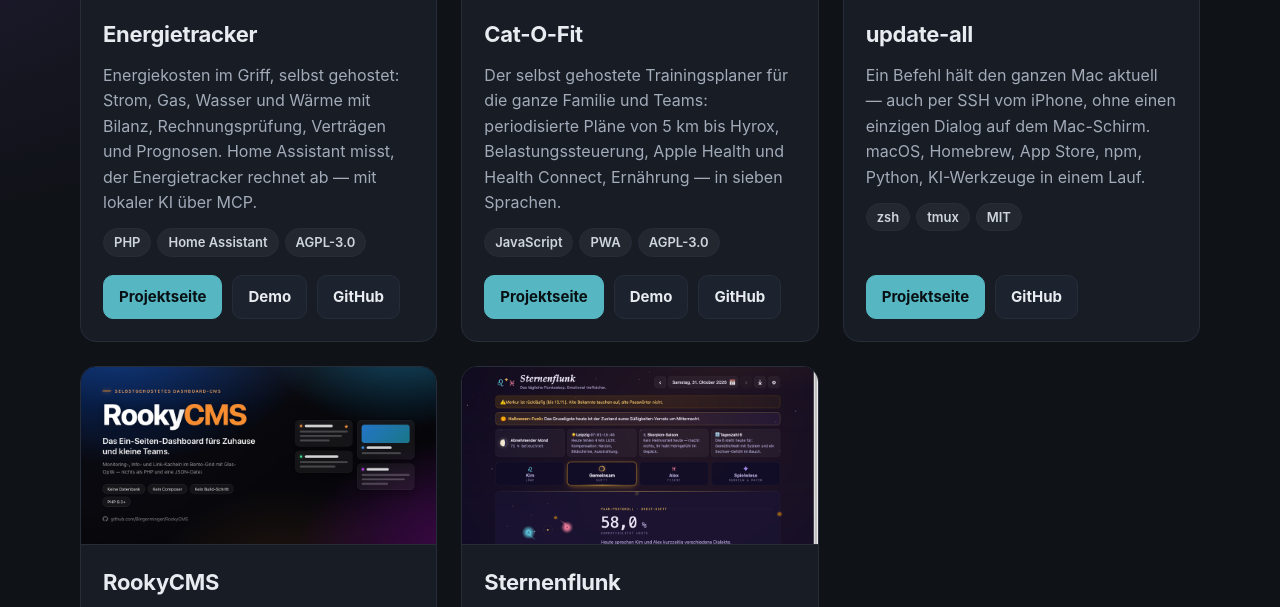
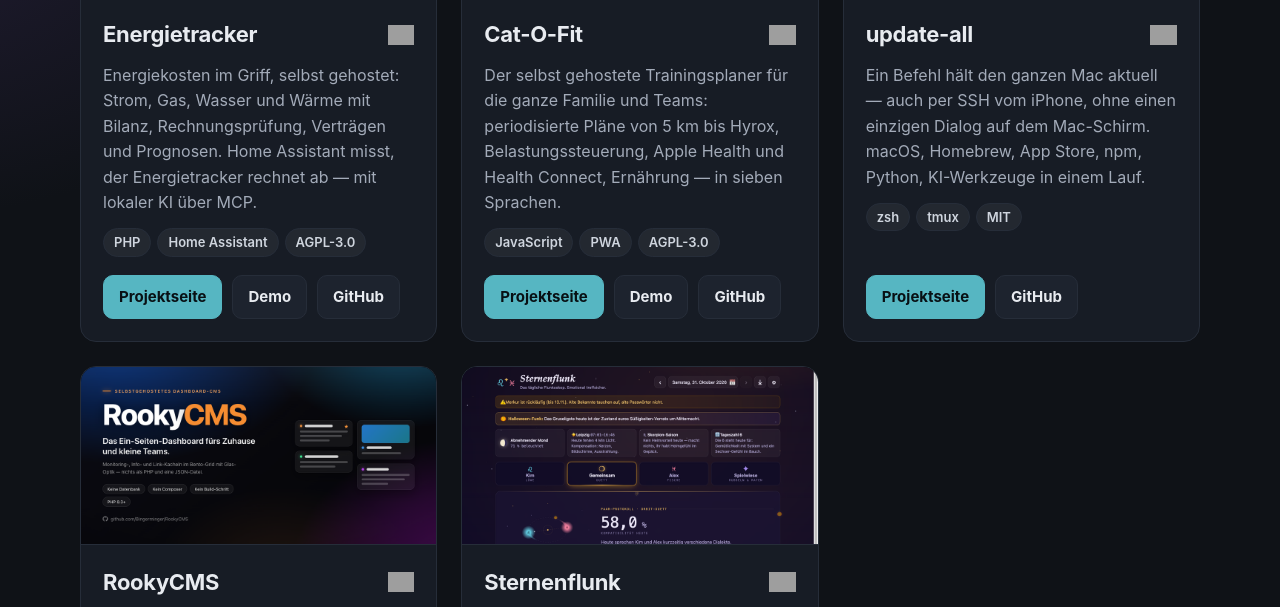
Before and after one commit to Bingerminger/Bingerminger.github.io, a plain HTML site: page index.html in a window 1280 px wide. Shown: the part 750-1357 px from the top of the page. Drawn offline with Linux system fonts and the light colour scheme; grey boxes are pictures that could not be loaded.

Commit message:
Startseite: Versions-Badge je Projektkachel; Datenschutz nennt shields.io

```diff
--- a/index.html
+++ b/index.html
@@ -34,6 +34,8 @@ h1{font-size:clamp(34px,5vw,56px);line-height:1.08;letter-spacing:-1.1px;margin:
 .card .bild img{width:100%;height:100%;object-fit:cover}
 .card .text{padding:20px 22px 22px;display:flex;flex-direction:column;gap:10px;flex:1}
 .card h2{margin:0;font-size:22px;letter-spacing:-.3px}
+.kopf{display:flex;align-items:center;justify-content:space-between;gap:12px;flex-wrap:wrap}
+.ver{display:inline-flex;line-height:0}.ver img{height:20px;width:auto}
 .card p{margin:0;color:var(--muted);font-size:16px}
 .chips{display:flex;flex-wrap:wrap;gap:6px;margin:2px 0 0;padding:0;list-style:none}
 .chips li{font-size:13px;font-weight:600;color:#cfd5de;background:rgba(255,255,255,.05);border:1px solid var(--line);border-radius:999px;padding:3px 10px}
@@ -68,7 +70,7 @@ footer .wrap{display:flex;flex-wrap:wrap;gap:14px 26px;align-items:center}
     <article class="card">
       <a class="bild" href="energietracker/"><img src="assets/projekte/energietracker.png" width="960" height="480" alt="Energietracker"></a>
       <div class="text">
-        <h2>Energietracker</h2>
+        <div class="kopf"><h2>Energietracker</h2><a class="ver" href="https://github.com/Bingerminger/energietracker/releases" title="Releases von Energietracker"><img src="https://img.shields.io/github/v/release/Bingerminger/energietracker?label=version&amp;color=blue" alt="Aktuelle Version von Energietracker" height="20"></a></div>
         <p>Energiekosten im Griff, selbst gehostet: Strom, Gas, Wasser und Wärme mit Bilanz, Rechnungsprüfung, Verträgen und Prognosen. Home Assistant misst, der Energietracker rechnet ab — mit lokaler KI über MCP.</p>
         <ul class="chips"><li>PHP</li><li>Home Assistant</li><li>AGPL-3.0</li></ul>
         <div class="links"><a class="btn primary" href="energietracker/">Projektseite</a><a class="btn" href="energietracker/demo/">Demo</a><a class="btn" href="https://github.com/Bingerminger/energietracker">GitHub</a></div>
@@ -77,7 +79,7 @@ footer .wrap{display:flex;flex-wrap:wrap;gap:14px 26px;align-items:center}
     <article class="card">
       <a class="bild" href="cat-o-fit/"><img src="assets/projekte/cat-o-fit.png" width="960" height="480" loading="lazy" alt="Cat-O-Fit"></a>
       <div class="text">
-        <h2>Cat-O-Fit</h2>
+        <div class="kopf"><h2>Cat-O-Fit</h2><a class="ver" href="https://github.com/Bingerminger/cat-o-fit/releases" title="Releases von Cat-O-Fit"><img src="https://img.shields.io/github/v/release/Bingerminger/cat-o-fit?label=version&amp;color=blue" alt="Aktuelle Version von Cat-O-Fit" height="20"></a></div>
         <p>Der selbst gehostete Trainingsplaner für die ganze Familie und Teams: periodisierte Pläne von 5 km bis Hyrox, Belastungssteuerung, Apple Health und Health Connect, Ernährung — in sieben Sprachen.</p>
         <ul class="chips"><li>JavaScript</li><li>PWA</li><li>AGPL-3.0</li></ul>
         <div class="links"><a class="btn primary" href="cat-o-fit/">Projektseite</a><a class="btn" href="cat-o-fit/demo/">Demo</a><a class="btn" href="https://github.com/Bingerminger/cat-o-fit">GitHub</a></div>
@@ -86,7 +88,7 @@ footer .wrap{display:flex;flex-wrap:wrap;gap:14px 26px;align-items:center}
     <article class="card">
       <a class="bild" href="update-all/"><img src="assets/projekte/update-all.png" width="960" height="480" loading="lazy" alt="update-all"></a>
       <div class="text">
-        <h2>update-all</h2>
+        <div class="kopf"><h2>update-all</h2><a class="ver" href="https://github.com/Bingerminger/update-all/releases" title="Releases von update-all"><img src="https://img.shields.io/github/v/release/Bingerminger/update-all?label=version&amp;color=blue" alt="Aktuelle Version von update-all" height="20"></a></div>
         <p>Ein Befehl hält den ganzen Mac aktuell — auch per SSH vom iPhone, ohne einen einzigen Dialog auf dem Mac-Schirm. macOS, Homebrew, App Store, npm, Python, KI-Werkzeuge in einem Lauf.</p>
         <ul class="chips"><li>zsh</li><li>tmux</li><li>MIT</li></ul>
         <div class="links"><a class="btn primary" href="update-all/">Projektseite</a><a class="btn" href="https://github.com/Bingerminger/update-all">GitHub</a></div>
@@ -95,7 +97,7 @@ footer .wrap{display:flex;flex-wrap:wrap;gap:14px 26px;align-items:center}
     <article class="card">
       <a class="bild" href="RookyCMS/"><img src="assets/projekte/rookycms.png" width="960" height="480" loading="lazy" alt="RookyCMS"></a>
       <div class="text">
-        <h2>RookyCMS</h2>
+        <div class="kopf"><h2>RookyCMS</h2><a class="ver" href="https://github.com/Bingerminger/RookyCMS/releases" title="Releases von RookyCMS"><img src="https://img.shields.io/github/v/release/Bingerminger/RookyCMS?label=version&amp;color=blue" alt="Aktuelle Version von RookyCMS" height="20"></a></div>
         <p>Das Ein-Seiten-Dashboard fürs Zuhause und kleine Teams: Monitoring-, Info- und Link-Kacheln im Bento-Grid — mit nichts als PHP und einer JSON-Datei. Keine Datenbank, kein Build-Schritt.</p>
         <ul class="chips"><li>PHP</li><li>Dashboard</li><li>AGPL-3.0</li></ul>
         <div class="links"><a class="btn primary" href="RookyCMS/">Projektseite</a><span class="btn leise">Demo folgt</span><a class="btn" href="https://github.com/Bingerminger/RookyCMS">GitHub</a></div>
@@ -104,7 +106,7 @@ footer .wrap{display:flex;flex-wrap:wrap;gap:14px 26px;align-items:center}
     <article class="card">
       <a class="bild" href="sternenflunk/"><img src="assets/projekte/sternenflunk.png" width="960" height="480" loading="lazy" alt="Sternenflunk"></a>
       <div class="text">
-        <h2>Sternenflunk</h2>
+        <div class="kopf"><h2>Sternenflunk</h2><a class="ver" href="https://github.com/Bingerminger/sternenflunk/releases" title="Releases von Sternenflunk"><img src="https://img.shields.io/github/v/release/Bingerminger/sternenflunk?label=version&amp;color=blue" alt="Aktuelle Version von Sternenflunk" height="20"></a></div>
         <p>Das tägliche Paar-Flunkoskop für euch zwei: jeden Tag frisch geflunkert, mit Kino-Vorspann, Sternbild des Tages, Spielwiese und Sonntagsrätsel. Emotional treffsicher, wissenschaftlich haltlos.</p>
         <ul class="chips"><li>PHP</li><li>für zwei</li><li>AGPL-3.0</li></ul>
         <div class="links"><a class="btn primary" href="sternenflunk/">Projektseite</a><a class="btn" href="sternenflunk/demo/">Demo</a><a class="btn" href="https://github.com/Bingerminger/sternenflunk">GitHub</a></div>
```
Also changed, not shown: impressum/index.html (+2 -2 lines).
